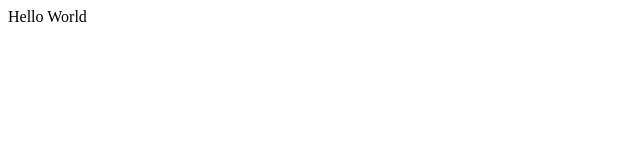
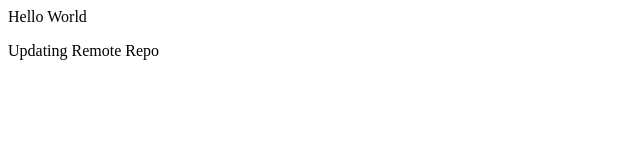
Before and after one commit to nikita922/DevOps, a plain HTML site: page index.html in a window 1280 px wide. Shown: the whole page, without its empty margins (0-640 px from the left). Drawn offline with Linux system fonts and the light colour scheme.

Commit message:
Second Commit

```diff
--- a/index.html
+++ b/index.html
@@ -7,5 +7,6 @@
 </head>
 <body>
     Hello World
+    <p>Updating Remote Repo</p>
 </body>
 </html>
```
